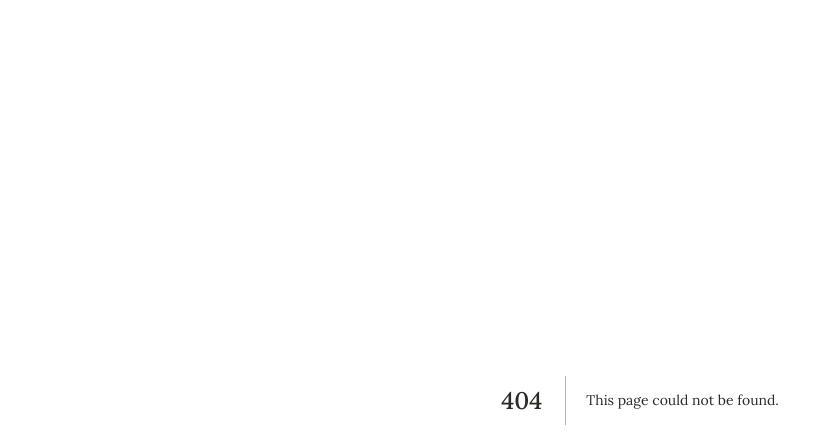
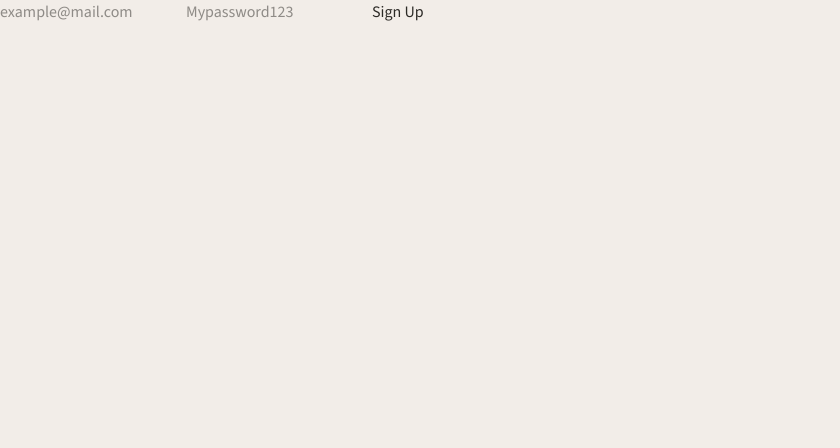
Before and after one commit to EmiLzLz/immersive-reading, a Next.js app: page /register in a window 1280 px wide. Before the commit this address had no page. Shown: the top 448 px of the page, without its empty margins (0-840 px from the left). Built offline with nearby package versions, Linux system fonts and the light colour scheme.

Commit message:
feat: Create register page
- Build register form with email/password fields
- Integrate useActionState for form submission and loading states
- Add useEffect hooks to handle success/error responses

```diff
--- /dev/null
+++ b/app/register/page.tsx
@@ -0,0 +1,47 @@
+"use client";
+
+import { useActionState, useEffect } from "react";
+import { signUp } from "../actions/auth";
+import { useRouter } from "next/navigation";
+
+function registerPage() {
+  const router = useRouter();
+  const [state, formAction, isPending] = useActionState(signUp, undefined);
+
+  useEffect(() => {
+    if (state?.success) {
+      router.push("/check-email");
+    }
+  }, [state?.success, router]);
+
+  useEffect(() => {
+    if(state?.error){
+
+    }
+  }, [state?.error])
+
+  return (
+    <div>
+      <form action={formAction}>
+        <input
+          type="email"
+          name="email"
+          required
+          placeholder="example@mail.com"
+        />
+        <input
+          type="password"
+          name="password"
+          required
+          placeholder="Mypassword123"
+        />
+
+        <button type="submit" disabled={isPending}>
+          {isPending ? "Loading" : "Sign Up"}
+        </button>
+      </form>
+    </div>
+  );
+}
+
+export default registerPage;
```
